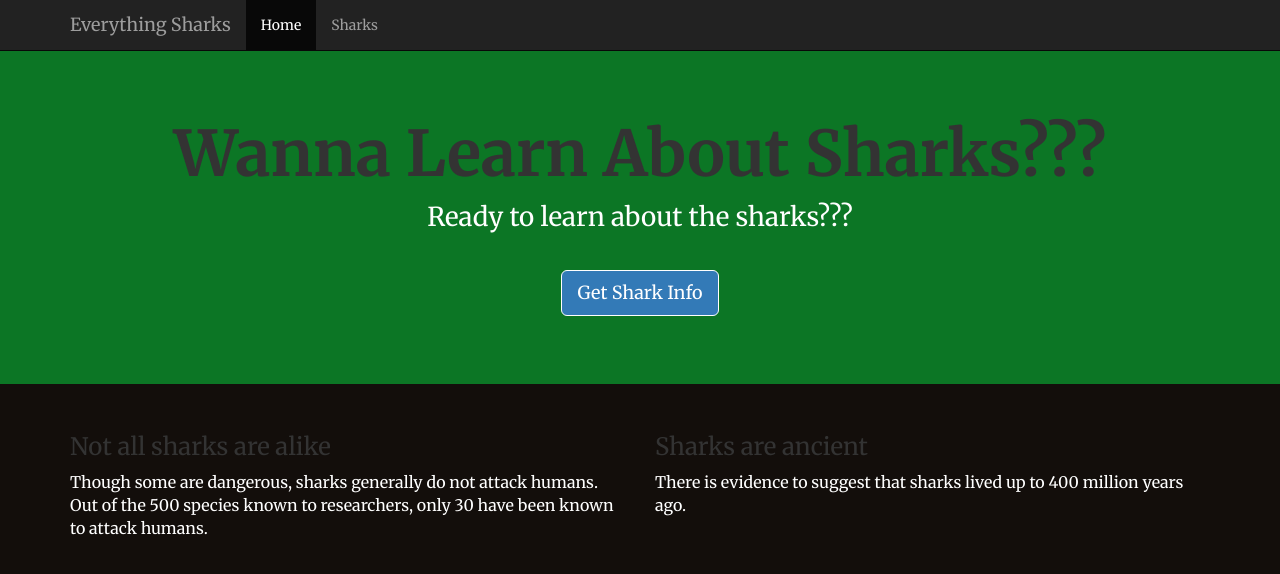
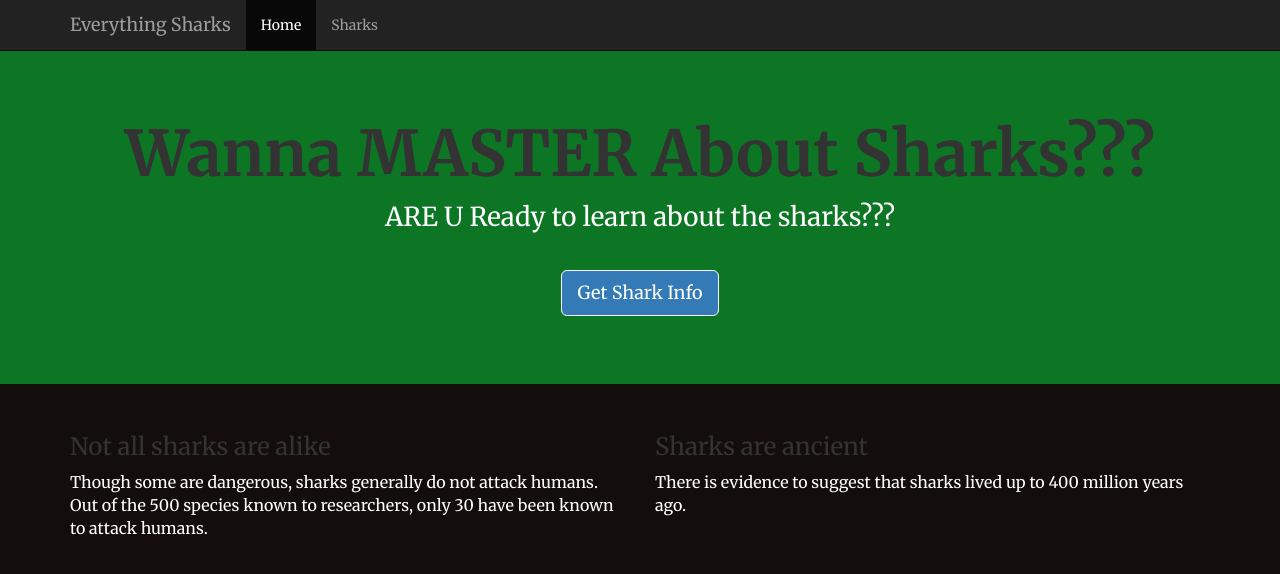
Before and after one commit to kalyanmit/dockernodejs, a website: page views/index.html in a window 1280 px wide. Drawn offline with nearby package versions, Linux system fonts and the light colour scheme.

Commit message:
index.html changes

```diff
--- a/views/index.html
+++ b/views/index.html
@@ -32,8 +32,8 @@
       </nav>
       <div class="jumbotron">
          <div class="container">
-            <h1>Wanna Learn About Sharks???</h1>
-            <p>Ready to learn about the sharks???</p>
+            <h1>Wanna MASTER About Sharks???</h1>
+            <p>ARE U Ready to learn about the sharks???</p>
             <br>
             <p><a class="btn btn-primary btn-lg" href="/sharks" role="button">Get Shark Info</a></p>
          </div>
```
